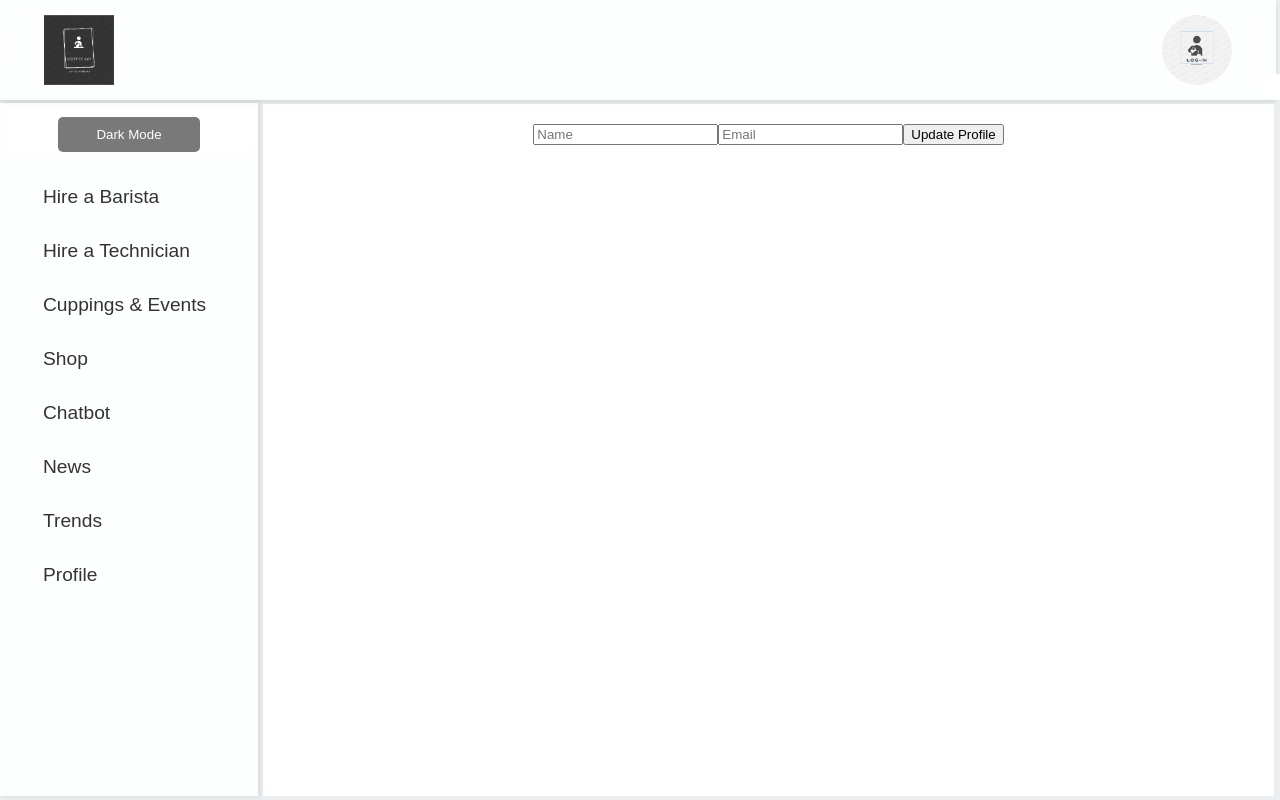
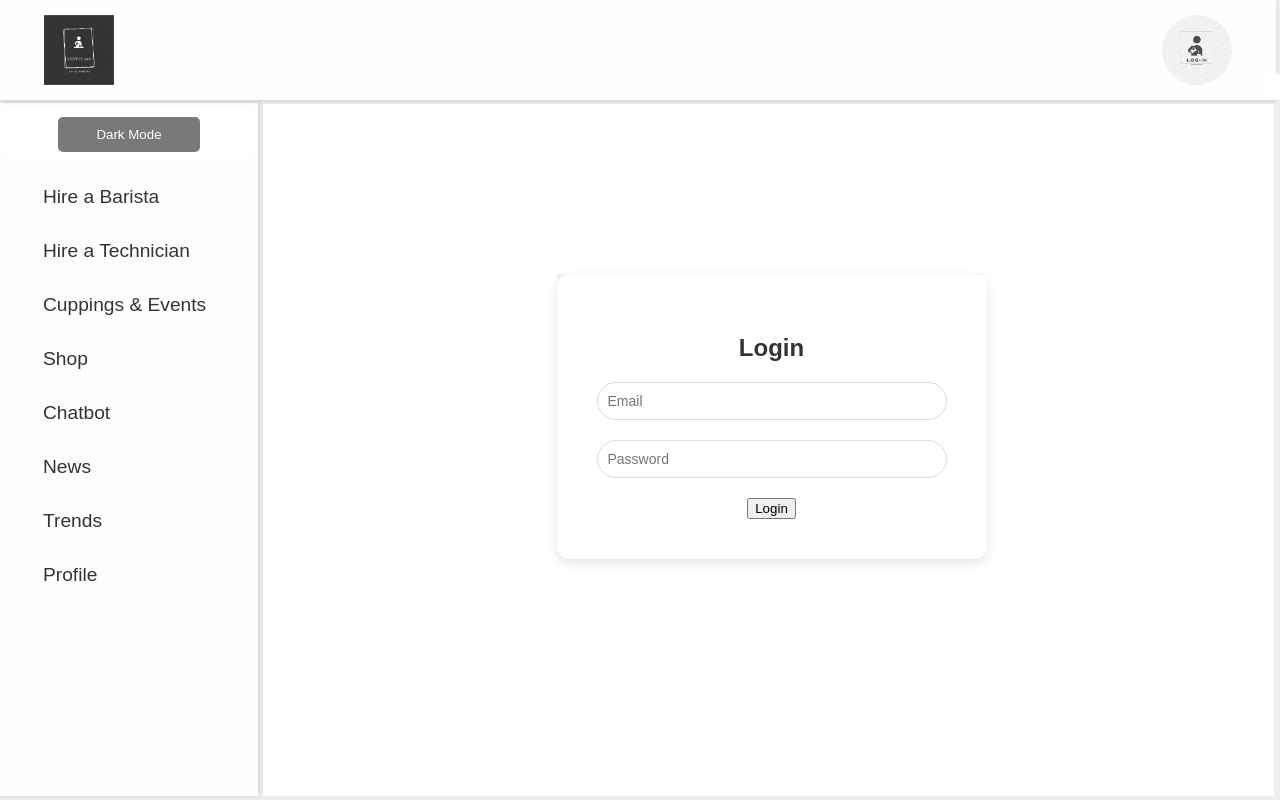
Before and after one commit to camilop7/coffee-up, a React (Create React App) app: page / in a window 1280 px wide. Both pictures are taken after a click on the item "Profile". Built offline with nearby package versions, Linux system fonts and the light colour scheme; no server answers.

Commit message:
login form

```diff
--- a/src/components/HireTechnician.css
+++ b/src/components/HireTechnician.css
@@ -23,7 +23,7 @@
 
 .carousel .slide img {
   width: 100%;
-  height: 380px; /* Adjust height */
+  height: 600px; /* Adjust height */
   object-fit: cover; /* Ensure images fill the container */
   border-radius: 4px;
 }
@@ -31,7 +31,7 @@
 .carousel .slide {
   position: relative;
   overflow: hidden;
-  height: 380px; /* Match image height */
+  height: 500px; /* Match image height */
 }
 
 .carousel .carousel-status {
@@ -48,11 +48,11 @@
 
 .carousel-caption {
   position: absolute;
-  bottom: 20px;
+  bottom: 80px;
   left: 50%;
   transform: translateX(-50%);
   background: rgba(0, 0, 0, 0.5);
-  padding: 10px 20px;
+  padding: 20px 40px;
   color: #fff;
   text-align: center;
   border-radius: 4px;
@@ -136,7 +136,7 @@
 
 button[type="submit"] {
   padding: 10px 20px;
-  background-color: #007bff;
+  background-color: #8b8b8b;
   color: #fff;
   border: none;
   cursor: pointer;
--- a/src/components/HireTechnician.js
+++ b/src/components/HireTechnician.js
@@ -192,7 +192,7 @@ const HireTechnician = ({ isDarkMode }) => {
         <div>
           <img src="https://res-console.cloudinary.com/difj9msh3/thumbnails/v1/image/upload/v1724173077/NTY4NTQ5MDM5ODhfX0UzRkUzNDI2LTVGQUUtNDY0NS1BNDlBLUQ5MjBEOUMyRTM0NV90Ym56dGpfOGRkNjE3/drilldown" alt="Carousel 1" />
           <div className="carousel-caption">
-            <h2>Our Skilled Technicians</h2>
+            <h2>Skilled Technicians</h2>
             <button>Learn More</button>
           </div>
         </div>
--- a/src/components/MainContent.js
+++ b/src/components/MainContent.js
@@ -1,6 +1,6 @@
 import React, { useState, useEffect, lazy, Suspense } from 'react';
 
-const ProfileForm = lazy(() => import('./ProfileForm'));
+const Profile = lazy(() => import('./Profile'));
 const Shop = lazy(() => import('./Shop'));
 const ProductForm = lazy(() => import('./ProductForm'));
 const ChatbotForm = lazy(() => import('./ChatbotForm'));
@@ -19,7 +19,7 @@ const MainContent = ({ selectedOption }) => {
 
     switch (selectedOption) {
       case 'profile':
-        component = <ProfileForm />;
+        component = <Profile />;
         break;
         case 'shop':
           component = <Shop />;
--- a/src/components/ProductForm.js
+++ /dev/null
@@ -1,49 +0,0 @@
-// src/components/ProductForm.js
-import React, { useState, useEffect } from 'react';
-import { addProduct, updateProduct, getProduct, deleteProduct } from '../services/productService';
-
-const ProductForm = ({ productId }) => {
-  const [product, setProduct] = useState({ type: '', name: '', price: '', photos: [], reviews: [] });
-
-  const handleChange = (e) => {
-    setProduct({ ...product, [e.target.name]: e.target.value });
-  };
-
-  const handleSubmit = async (e) => {
-    e.preventDefault();
-    if (productId) {
-      await updateProduct(productId, product);
-    } else {
-      await addProduct(product);
-    }
-  };
-
-  const handleDelete = async () => {
-    if (productId) {
-      await deleteProduct(productId);
-    }
-  };
-
-  const fetchProduct = async () => {
-    if (productId) {
-      const fetchedProduct = await getProduct(productId);
-      setProduct(fetchedProduct);
-    }
-  };
-
-  useEffect(() => {
-    fetchProduct();
-  }, [productId]);
-
-  return (
-    <form onSubmit={handleSubmit}>
-      <input type="text" name="type" value={product.type} onChange={handleChange} placeholder="Type" />
-      <input type="text" name="name" value={product.name} onChange={handleChange} placeholder="Name" />
-      <input type="text" name="price" value={product.price} onChange={handleChange} placeholder="Price" />
-      <button type="submit">Save</button>
-      {productId && <button type="button" onClick={handleDelete}>Delete</button>}
-    </form>
-  );
-};
-
-export default ProductForm;
--- /dev/null
+++ b/src/components/Profile.css
@@ -0,0 +1,68 @@
+/* Profile.css */
+.profile-page {
+  display: flexbox;
+  justify-content: center;
+  align-items: center;
+  height: 280px;
+  width: 424px;
+  margin-top: 150px;
+  background-color: #f0f2f5;
+}
+
+.login-form {
+  background: #fff;
+  padding: 40px;
+  border-radius: 12px;
+  box-shadow: 0 4px 12px rgba(0, 0, 0, 0.1);
+  text-align: center;
+  width: 100%;
+  max-width: 350px; /* Set max width to control the width of the form */
+}
+
+.form-title {
+  margin-bottom: 20px;
+  font-size: 24px;
+  font-weight: bold;
+  color: #333;
+}
+
+.form-group {
+  margin-bottom: 20px;
+}
+
+.form-input {
+  width: 100%;
+  padding: 10px;
+  border: 1px solid #ddd;
+  border-radius: 25px; /* Rounded corners */
+  font-size: 14px;
+  outline: none;
+  box-sizing: border-box; /* Ensures padding and borders are included in the element's total width and height */
+  transition: border-color 0.3s;
+}
+
+.form-input:focus {
+  border-color: #000000; /* Focus color */
+}
+
+.submit1-button {
+  width: 100%;
+  padding: 10px;
+  border: none;
+  border-radius: 25px; /* Same rounded corners as input */
+  background-color: #000000;
+  color: #fff;
+  font-size: 16px;
+  cursor: pointer;
+  transition: background-color 0.3s;
+  box-sizing: border-box; /* Same box-sizing to align with input */
+}
+
+.submit-button:hover {
+  background-color: #000000;
+}
+
+.error-message {
+  color: red;
+  margin-bottom: 20px;
+}
--- a/src/components/Profile.js
+++ b/src/components/Profile.js
@@ -1,10 +1,57 @@
-// src/components/Profile.js
-import React from 'react';
+import React, { useState } from 'react';
+import { getAuth, signInWithEmailAndPassword } from 'firebase/auth';
+import './Profile.css'; // For styling the form
 
 const Profile = () => {
+  const [email, setEmail] = useState('');
+  const [password, setPassword] = useState('');
+  const [error, setError] = useState('');
+
+  const auth = getAuth(); // Firebase auth
+
+  const handleLogin = async (e) => {
+    e.preventDefault();
+    setError('');
+
+    try {
+      await signInWithEmailAndPassword(auth, email, password);
+      alert('Login successful!');
+      // After login, redirect user to the profile page or dashboard
+    } catch (err) {
+      setError('Login failed. Please check your credentials.');
+    }
+  };
+
   return (
-    <div>
-      <h1>Profile</h1>
+    <div className="profile-page">
+      <form className="login-form" onSubmit={handleLogin}>
+        <h2 className="form-title">Login</h2>
+        {error && <p className="error-message">{error}</p>}
+
+        <div className="form-group">
+          <input
+            type="email"
+            placeholder="Email"
+            className="form-input"
+            value={email}
+            onChange={(e) => setEmail(e.target.value)}
+            required
+          />
+        </div>
+
+        <div className="form-group">
+          <input
+            type="password"
+            placeholder="Password"
+            className="form-input"
+            value={password}
+            onChange={(e) => setPassword(e.target.value)}
+            required
+          />
+        </div>
+
+        <button type="submit1" className="submit-button">Login</button>
+      </form>
     </div>
   );
 };
--- a/src/components/Shop.js
+++ b/src/components/Shop.js
@@ -1,6 +1,6 @@
 import React, { useState, useEffect } from 'react';
 import './Shop.css';
-import { getAllProducts } from '../services/productService';
+import { getAllProducts } from '../services/ProductService';
 import ShopForm from './ShopForm';
 
 const Shop = ({ isDarkMode }) => {
```
Also changed, not shown: src/services/BookingService.js (added, +51 -0 lines).
